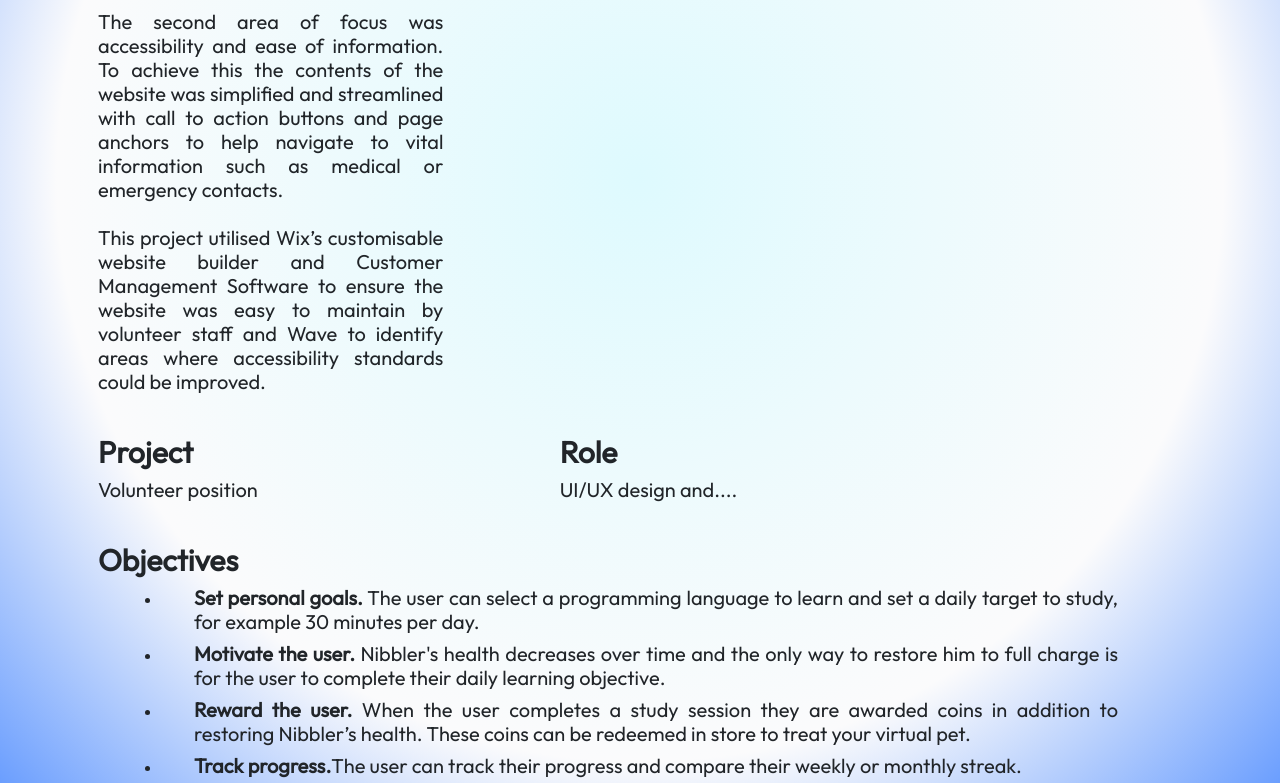
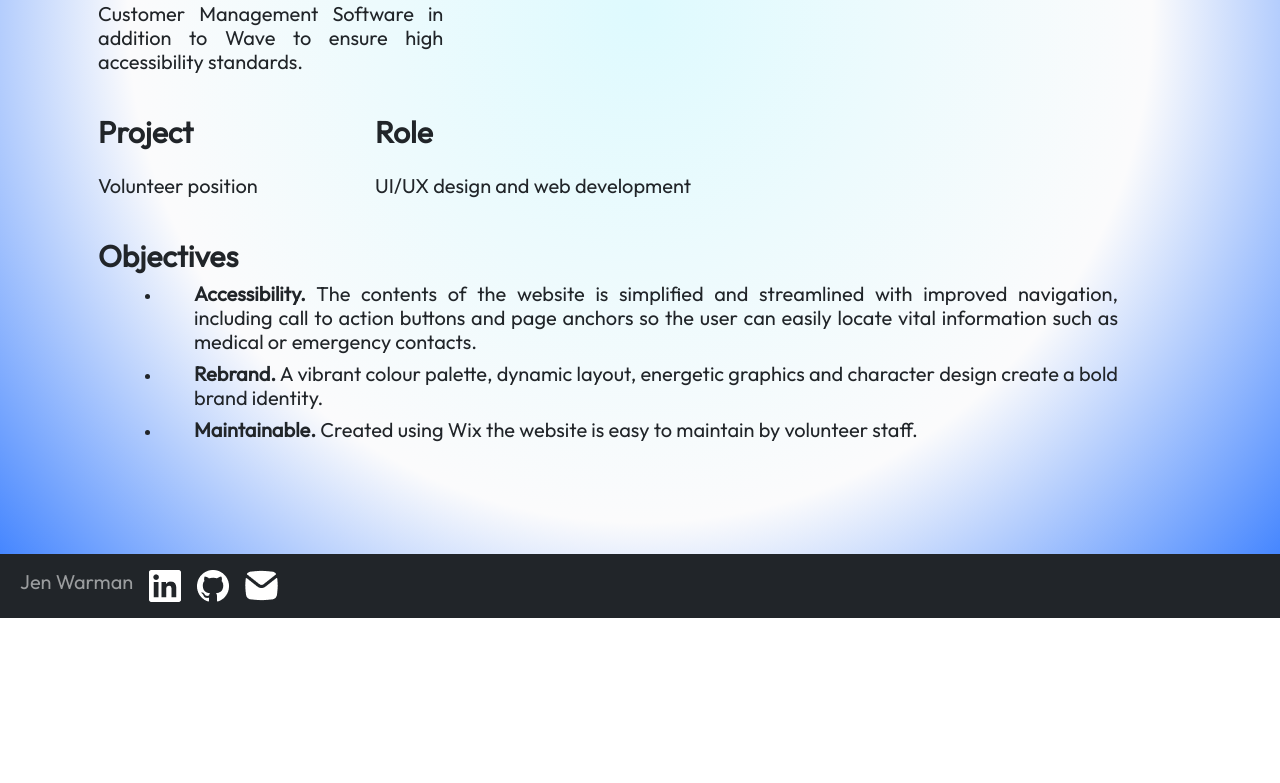
Before and after one commit to JenWarman/portfolio, a React (Vite) app: page /borderline-arts in a window 1280 px wide. Shown: the part 597-1380 px from the top of the page. After the commit the page ends 1215 px from the top, so only its background shows below. Built offline with nearby package versions, Linux system fonts and the light colour scheme.

Commit message:
projects page css and media queries

```diff
--- a/src/components/BorderlineArts.jsx
+++ b/src/components/BorderlineArts.jsx
@@ -8,13 +8,10 @@ function BorderlineArts() {
           <Row className='byte-size-row'>
             <Col className='byte-size-col'xs={10} md={4}>
             <h1 className="borderline-title"><Link className='recent-projects-link'to='https://byte-size-habits.vercel.app/'>Borderline Arts</Link></h1>
-            <h5 className="borderline-intro"><Link className='recent-projects-link' to='https://github.com/DannyGreenan/byte-size-habits'><strong></strong></Link> Redesign of a local mental health charity’s website as part of their online initiative to rebrand for their 10 year anniversary.<br></br>
-
-<br></br>The redesign focussed on two key areas. The first was updating the branding, with a vibrant colour palette, a dynamic and modern layout combined with energetic character designs and graphics.<br></br>
-
-<br></br>The second area of focus was accessibility and ease of information. To achieve this the contents of the website was simplified and streamlined with call to action buttons and page anchors to help navigate to vital information such as medical or emergency contacts.<br></br>
-
-<br></br>This project utilised Wix’s customisable website builder and Customer Management Software to ensure the website was easy to maintain by volunteer staff and Wave to identify areas where accessibility standards could be improved.
+            <h5 className="borderline-intro"><Link className='recent-projects-link' to='https://github.com/DannyGreenan/byte-size-habits'><strong></strong></Link>Redesign of a local mental health charity’s website as part of their online initiative to rebrand for their 10 year anniversary.
+<br></br>
+<br></br>
+The redesign focussed on two key areas, rebranding and updating the design of the website but to also improve accessibility and ease of information. This was achieved using Wix’s customisable website builder and Customer Management Software in addition to Wave to ensure high accessibility standards.
 </h5>
             </Col>
             <Col xs={10} md={8}>
@@ -22,26 +19,22 @@ function BorderlineArts() {
             </Col>
           </Row>
           <Row className='byte-size-row'>
-            <Col xs={5} md={5}>
+            <Col xs={5} md={3}>
             <h2 className="borderline-sub-header">Project</h2>
             <h5 className="borderline-intro">Volunteer position</h5>
             </Col>
-            <Col>
+            <Col xs={5} md={9} >
             <h2 className="borderline-sub-header">Role</h2>
-            <h5 className="borderline-intro">UI/UX design and....</h5>
+            <h5 className="borderline-intro">UI/UX design and web development</h5>
             </Col>
           </Row>
           <Row className='borderline-row'>
             <Col xs={11} md={12}className="borderline-objectives">
             <h2 className="borderline-sub-header">Objectives</h2>
           <ul>
-              <li className="byte-size-list"><h5 className="byte-size-list"><span><strong>Set personal goals.</strong> The user can select a programming language to learn and set a daily target to study, for example 30 minutes per day. </span></h5></li>
-              <li className="byte-size-list"><h5 className="byte-size-list"><span><strong>Motivate the user.</strong> Nibbler's health decreases over time and the only way to restore him to full charge is for the user to complete their daily learning objective.
-              </span></h5></li>
-              <li className="byte-size-list"><h5 className="byte-size-list"><span><strong>Reward the user. </strong> When the user completes a study session they are awarded coins in addition to restoring Nibbler’s health. These coins can be redeemed in store to treat your virtual pet.
-              </span></h5></li>
-              <li className="byte-size-list"><h5 className="byte-size-list"><span><strong> Track progress.</strong>The user can track their progress and compare their weekly or monthly streak.
-              </span></h5></li>
+              <li className="byte-size-list"><h5 className="byte-size-list"><span><strong>Accessibility.</strong> The contents of the website is simplified and streamlined with improved navigation, including call to action buttons and page anchors so the user can easily locate vital information such as medical or emergency contacts.</span></h5></li>
+              <li className="byte-size-list"><h5 className="byte-size-list"><span><strong>Rebrand.</strong> A vibrant colour palette, dynamic layout, energetic graphics and character design create a bold brand identity.</span></h5></li>
+              <li className="byte-size-list"><h5 className="byte-size-list"><span><strong>Maintainable. </strong>Created using Wix the website is easy to maintain  by volunteer staff.</span></h5></li>
             </ul>
             </Col>
           </Row>
--- a/src/components/Projects.jsx
+++ b/src/components/Projects.jsx
@@ -32,7 +32,7 @@ function Projects() {
       <Row className="project-info">
       <Col xs={6} md={3}>
         <Link to='/byte-size-habits' className='recent-projects-link'> <h2 className='projects-title'>Byte Size Habits</h2></Link>
-          <p className='developer-projects-text'>Byte Size Habits is a habit tracker web application specifically designed to help users learn how to code and improve their programming skills.</p>
+          <p className="projects-text">Byte Size Habits is a habit tracker web application specifically designed to help users learn how to code and improve their programming skills.</p>
           <Link to='/byte-size-habits'><Button className='project-button' variant="outline-dark">Project</Button></Link>
           <Link to='https://byte-size-habits.vercel.app/'><Image className="project-icon" src='../domain.png'/></Link>
         <Link to='https://github.com/DannyGreenan/byte-size-habits'><Image className="project-icon" src='../github.png'/></Link>
@@ -50,20 +50,14 @@ function Projects() {
       </Row>
 
       <Row className="project-info">
-      <Col xs={6} md={3}>
-          <Link to='/borderline-arts' className='recent-projects-link'><h2 className='projects-title'>Borderline Arts</h2></Link>
+      <Col id='borderline-text-box'xs={12} md={3}>
+          <Link to='/borderline-arts' className='recent-projects-link'><h2 id='borderline-header' className='projects-title'>Borderline Arts</h2></Link>
           <p className='projects-text'>Redesign of a local mental health charity’s website as part of their online initiative to rebrand for their 10 year anniversary. </p>
           <Link to='/borderline-arts'><Button className='project-button' variant="outline-dark">Project</Button></Link>
         <Link to='https://www.borderlinearts.org/'><Image className="project-icon" src='../domain.png'/></Link>
         </Col>
-        <Col className='project-image' xs={6} md={3}>
-          <Image src="../iPhone.png" rounded fluid/>
-        </Col>
-        <Col className='project-image' xs={6} md={3}>
-          <Image src="../iPhone.png"rounded fluid/>
-        </Col>
-        <Col className='project-image' xs={6} md={3}>
-          <Image src="../iPhone.png" rounded fluid/>
+        <Col className='project-image' xs={12} md={9}>
+          <Image id='borderline-image'src="../BorderlineArtsHomepage.png" fluid/>
         </Col>
       </Row>
       </Container>
--- a/src/index.css
+++ b/src/index.css
@@ -242,12 +242,16 @@ iframe {
 }
 
 .borderline-title {
-  text-align: center;
   font-weight: bold;
  font-size: 60px;
 }
+.borderline-title :hover{
+  color: #2C76FF;
+}
 .borderline-intro {
   text-align: justify;
+  padding-top: 1rem;
+
 }
 .borderline-sub-header {
   font-weight: bold;
@@ -365,8 +369,8 @@ iframe {
     margin-top: 0
   }
    .project-header {
-    font-size: 4rem;
-    margin: 0 auto;
+    font-size: 3rem;
+    margin-top: 1rem;
     padding-left: 1.5rem
    }
    .recent-projects-title {
@@ -391,8 +395,7 @@ iframe {
    }
    .project-info.row {
     margin: 1rem;
-    padding-top: 1rem;
-    padding-bottom: 2rem;
+    padding: 0;
     justify-content: center;
    }
    .projects-title {
@@ -405,46 +408,10 @@ iframe {
    .project-button.btn.btn-outline-dark {
     font-size: 0.8rem;
    }
-   .developer-project-header {
-    font-size: 4rem;
-    margin: 0 auto;
-    padding-right: 1.5rem;
-   }
-   .developer-recent-projects-title {
-    margin: 0 auto;
-    padding-right: 1.5rem;
-    padding-bottom: 1rem;
-    padding-top: 0.5rem;
-    font-size: 1.4rem;
-   }
-   .developer-projects-title {
-    font-size: 1.2rem;
-    font-weight: bold;
-    margin-top: 1rem;
-    text-align: end;
-   }
-   .developer-projects-text {
-    font-size: 0.8rem;
-   }
-   .developer-button.btn.btn-outline-dark {
-    font-size: 0.8rem;
-   }
-   .design-projects {
-    margin: 2rem
-   }
-   .divider {
-    width: 100%;
-    margin: 0 auto;
-   }
    .project-icon {
     height: 1.5rem;
     padding-left: 1rem;
    }
-  .developer-project-icon {
-    height: 1.5rem;
-    float: right;
-    padding-right: 1rem;
-  }
    /* .bottom-diagonal-box {
     border-right: 100vw solid transparent;
     border-bottom: 80vh solid #2e77ff;
@@ -510,6 +477,15 @@ iframe {
   .youtube-col.col {
     padding-top: 1rem;
     padding-bottom: 1rem;
+  }
+  .borderline-text {
+    padding-bottom: 1rem
+  }
+  #borderline-header {
+    padding-top: 0;
+  }
+  #borderline-text-box {
+    padding-bottom: 1rem
   }
 }
 
```
